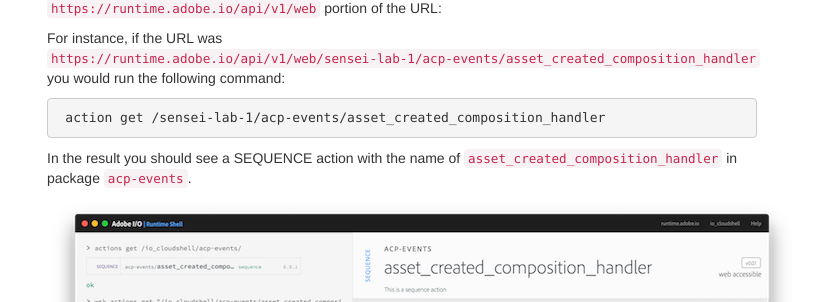
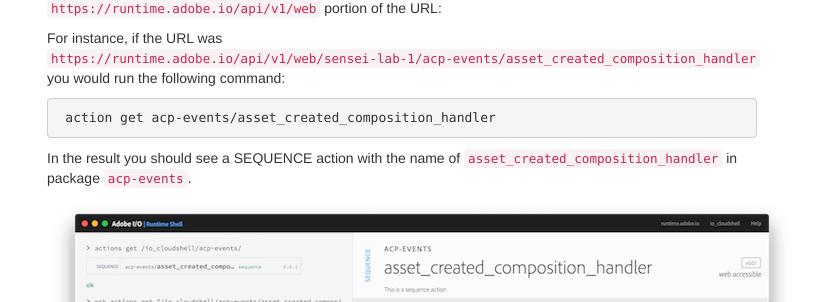
Before and after one commit to adobe/adobe-sensei-ai-functions, a Jekyll site: the page built from lesson4.md, in a window 1280 px wide and 900 px high, scrolled down 1204 px. Shown: the part 150-452 px from the top of the window, without its empty margins (63-876 px from the left). Built offline with Jekyll 4.4.1, drawn with Linux system fonts in a browser that asks for light colours; comment, search, counter and statistics services are not loaded.

Commit message:
minor update on lesson4

```diff
--- a/lesson4.md
+++ b/lesson4.md
@@ -19,7 +19,7 @@
 
    For instance, if the URL was `https://runtime.adobe.io/api/v1/web/sensei-lab-1/acp-events/asset_created_composition_handler` you would run the following command:
 
-        action get /sensei-lab-1/acp-events/asset_created_composition_handler
+        action get acp-events/asset_created_composition_handler
 
     In the result you should see a SEQUENCE action with the name of `asset_created_composition_handler` in package `acp-events`.
 
```
